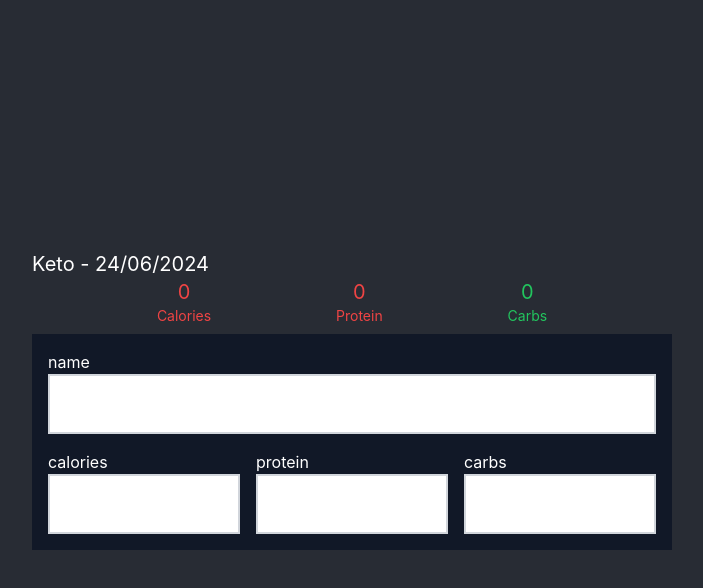
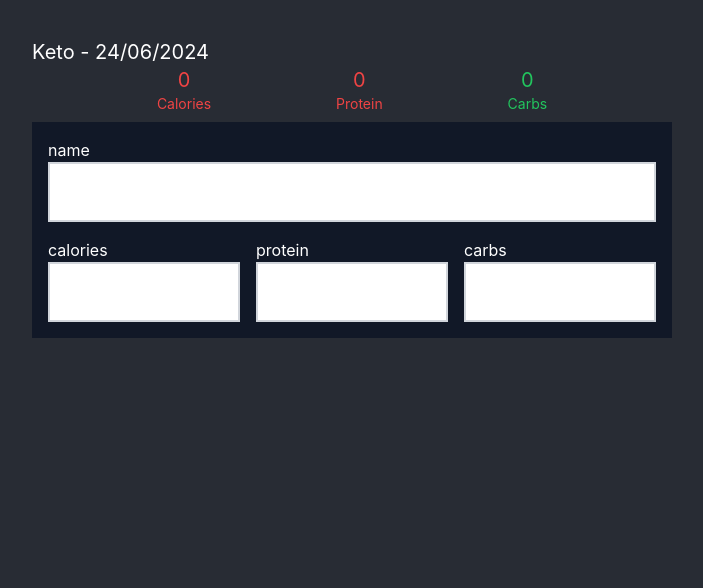
Before and after one commit to EliranSun/trackers, a React (Create React App) app: page / in a window 1280 px wide. Shown: the top 588 px of the page, without its empty margins (288-991 px from the left). Built offline with nearby package versions, Linux system fonts and the light colour scheme.

Commit message:
Scroll rows while keep the measures on top

```diff
--- a/src/App.js
+++ b/src/App.js
@@ -116,6 +116,7 @@ const KetoTable = ({columns, date}) => {
                         value={carbsSum}
                         range={[0, 40]}/>
                 </div>
+                <div className="h-[80vh] overflow-y-auto">
                     {localData.concat({
                         name: "",
                         calories: "",
@@ -147,6 +148,7 @@ const KetoTable = ({columns, date}) => {
                             </div>
                         )
                     })}
+                </div>
             </div>
         )
     }
```
Lines whose indentation alone changed are shown as unchanged.
